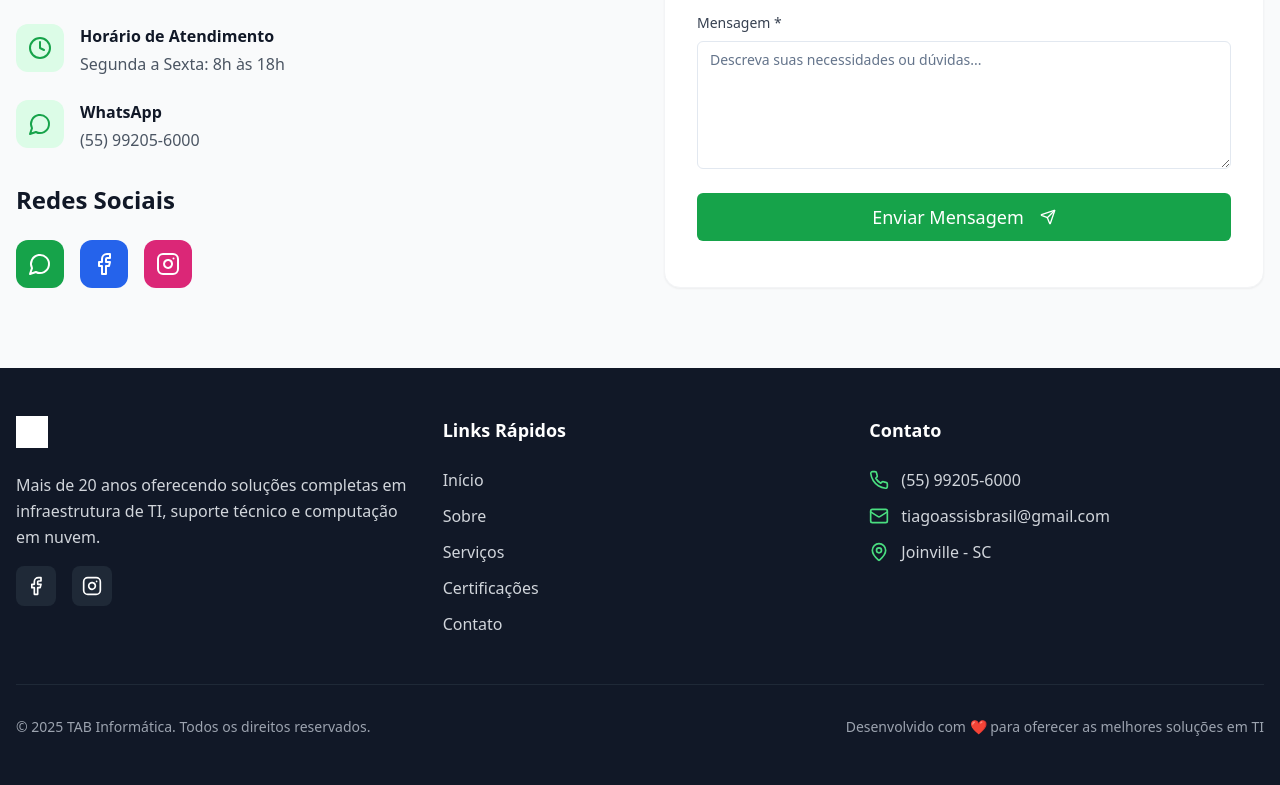
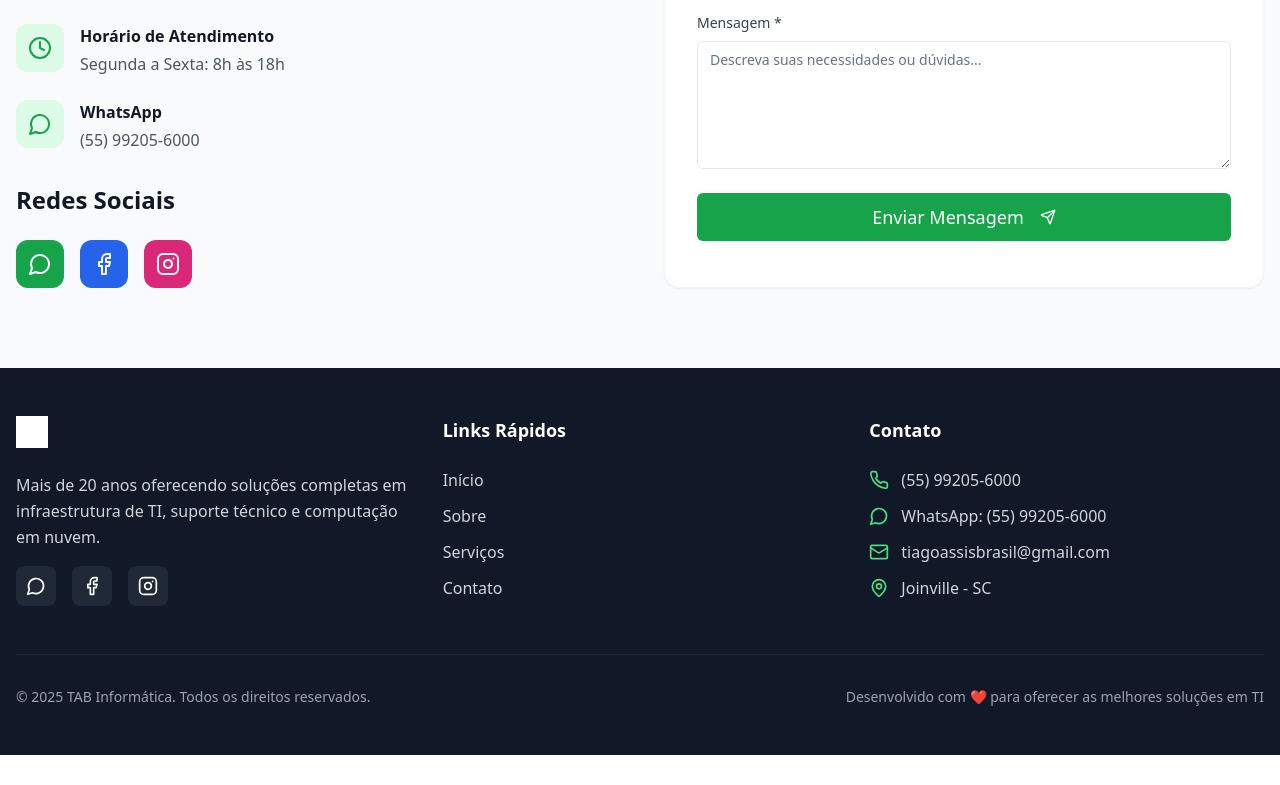
Before and after one commit to eucareca/tab-informatica-web-56, a React (Vite) app: page / in a window 1280 px wide. Shown: the part 3534-4319 px from the top of the page. After the commit the page ends 4289 px from the top, so only its background shows below. Built offline with nearby package versions, Linux system fonts and the light colour scheme.

Commit message:
Update footer and add WhatsApp link
Update the footer and add a WhatsApp link.

```diff
--- a/src/components/Footer.tsx
+++ b/src/components/Footer.tsx
@@ -1,5 +1,5 @@
 
-import { Facebook, Instagram, Mail, Phone, MapPin } from "lucide-react";
+import { Facebook, Instagram, Mail, Phone, MapPin, MessageCircle } from "lucide-react";
 
 export const Footer = () => {
   const currentYear = new Date().getFullYear();
@@ -22,6 +22,14 @@ export const Footer = () => {
               suporte técnico e computação em nuvem.
             </p>
             <div className="flex space-x-4">
+              <a
+                href="https://wa.me/5555992056000"
+                target="_blank"
+                rel="noopener noreferrer"
+                className="w-10 h-10 bg-gray-800 hover:bg-green-600 rounded-lg flex items-center justify-center transition-colors"
+              >
+                <MessageCircle className="h-5 w-5" />
+              </a>
               <a
                 href="https://www.facebook.com/tabinformatica"
                 target="_blank"
@@ -61,11 +69,6 @@ export const Footer = () => {
                 </a>
               </li>
               <li>
-                <a href="#certificacoes" className="text-gray-300 hover:text-green-400 transition-colors">
-                  Certificações
-                </a>
-              </li>
-              <li>
                 <a href="#contato" className="text-gray-300 hover:text-green-400 transition-colors">
                   Contato
                 </a>
@@ -80,6 +83,17 @@ export const Footer = () => {
               <div className="flex items-center space-x-3">
                 <Phone className="h-5 w-5 text-green-400" />
                 <span className="text-gray-300">(55) 99205-6000</span>
+              </div>
+              <div className="flex items-center space-x-3">
+                <MessageCircle className="h-5 w-5 text-green-400" />
+                <a
+                  href="https://wa.me/5555992056000"
+                  target="_blank"
+                  rel="noopener noreferrer"
+                  className="text-gray-300 hover:text-green-400 transition-colors"
+                >
+                  WhatsApp: (55) 99205-6000
+                </a>
               </div>
               <div className="flex items-center space-x-3">
                 <Mail className="h-5 w-5 text-green-400" />
```
